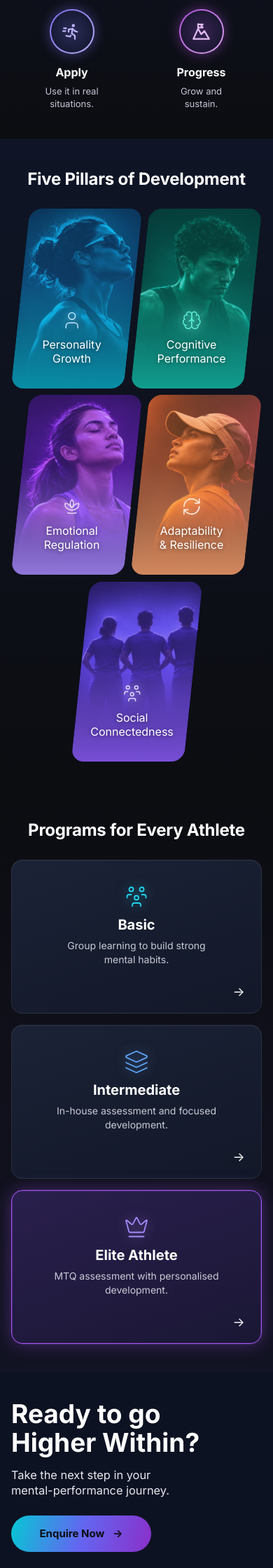
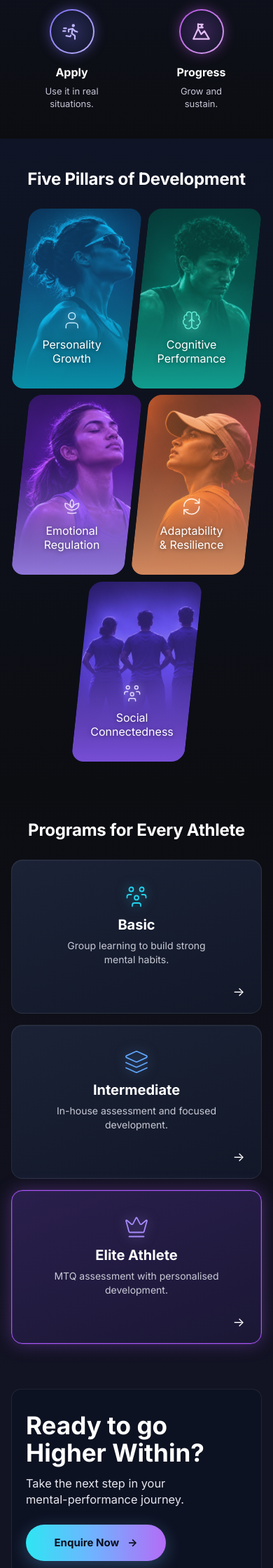
Before and after one commit to ajaypudiyokkada/alphaminds, a Django app: page / in a window 390 px wide. Shown: the part 960-3200 px from the top of the page at 70% size. Run offline with Django 5.2, Linux system fonts and the light colour scheme; parts of the project's set-up code (start-up, migrations or seed data) failed here and were passed over.

Commit message:
feat(landing): global button gradient; closing banner as contained, toned-down card
Co-Authored-By: Claude Sonnet 5.5 <noreply@anthropic.com>

```diff
--- a/backend/core/static/landing/css/overrides.css
+++ b/backend/core/static/landing/css/overrides.css
@@ -217,11 +217,6 @@
 .program-card { padding: clamp(22px, 2.4vw, 28px) clamp(18px, 2vw, 24px); }
 .program-card h3 { font-size: clamp(19px, 1.9vw, 21px); }
 
-.closing-cta { min-height: clamp(235px, 20vw, 300px); }
-.closing-cta > img { object-position: 50% 22%; }       /* keep the athlete in the band */
-.closing-content { min-height: clamp(235px, 20vw, 300px); }
-.closing-content h2 { font-size: clamp(26px, 3vw, 42px); }
-
 /* Programs stack below 1024, each card ≤520px and centred */
 @media (max-width: 1023px) {
   .program-grid { grid-template-columns: 1fr; justify-items: center; }
@@ -329,22 +324,6 @@
   }
   .program-card { min-height: 0; padding-bottom: 56px; }
 
-  /* Closing banner: stacked, athlete stays visible above the text */
-  .closing-cta { min-height: clamp(480px, 128vw, 600px); }
-  .closing-cta > img { object-position: 63% 50%; }
-  .closing-cta::after {
-    background: linear-gradient(180deg, #0b122522 0%, #0b122500 28%, #0b1225cc 60%, #0b1225f2 100%);
-  }
-  .closing-content {
-    min-height: clamp(480px, 128vw, 600px);
-    flex-direction: column;
-    align-items: flex-start;
-    justify-content: flex-end;
-    gap: 18px;
-    padding-block: 28px 32px;
-  }
-  .closing-content p { max-width: 34ch; font-size: 14px; }
-
   /* Footer */
   .footer-inner { flex-direction: column; align-items: flex-start; padding-block: 22px; }
 }
@@ -448,8 +427,7 @@
 @media (min-width: 1024px) {
   .site-header .container,
   .hero .container,
-  .pillars .container,
-  .closing-cta .container { width: calc(100% - 2 * clamp(20px, 4vw, 72px)); }
+  .pillars .container { width: calc(100% - 2 * clamp(20px, 4vw, 72px)); }
 
   .site-header .nav {
     min-height: clamp(68px, 5.5vw, 92px);
@@ -801,52 +779,104 @@
 }
 
 /* ═══════════════════════════════════════════════════════════════════════
-   Closing banner ("Ready to go Higher Within?")
+   Primary buttons — one gradient for every .btn-primary
+   ═══════════════════════════════════════════════════════════════════════ */
+:root { --btn-gradient: linear-gradient(90deg, #2ee6f2 0%, #6cb6ff 45%, #b46cf6 100%); }
+.btn-primary {
+  background: var(--btn-gradient);
+  color: #0b1020;
+  font-weight: 700;
+  box-shadow: 0 6px 24px rgba(108, 182, 255, .30);
+  transition: transform .18s, filter .18s, box-shadow .18s;
+}
+.btn-primary:hover {
+  filter: brightness(1.08);
+  box-shadow: 0 8px 30px rgba(108, 182, 255, .42);
+}
+
+/* ═══════════════════════════════════════════════════════════════════════
+   Closing banner — a contained card with the same edges as the Programs row
    ═══════════════════════════════════════════════════════════════════════ */
 .closing-cta {
-  min-height: clamp(340px, 31vw, 580px);                         /* ≈ width ÷ 3.2 */
+  min-height: 0;
+  overflow: visible;
+  background: #121323;                                          /* continues the Programs section background */
+  padding: clamp(24px, 3vw, 48px) 0 clamp(40px, 4.4vw, 72px);
+}
+.closing-cta::after { content: none; }                           /* main.css full-bleed overlay is not used any more */
+
+.cta-card {
+  --card-pad: clamp(18px, 2vw, 28px);                            /* = Programs card horizontal padding */
+  position: relative;
+  isolation: isolate;
+  overflow: hidden;
+  border-radius: 18px;
+  border: 1px solid rgba(255, 255, 255, .08);
   background: #1b1b35;
+  width: 100%;                                                   /* definite width: min-height must not widen the card via the aspect ratio */
+  aspect-ratio: 3.2 / 1;                                         /* ≈ card width ÷ 3.2 */
+  min-height: 300px;
+  container-type: inline-size;                                   /* type scales with the card width */
 }
-.closing-cta > img {
+.cta-card > img {
+  position: absolute;
+  inset: 0;
+  z-index: 0;
+  width: 100%;
+  height: 100%;
+  max-width: none;
   object-fit: cover;
-  object-position: 50% 60%;                                      /* full athlete + peak, sky above */
-  filter: brightness(1.15) saturate(1.2);
+  object-position: 50% 60%;
+  filter: brightness(.95) saturate(.8) contrast(1.05);          /* dusky, nothing neon */
 }
-/* Lighter overlay: the right half shows the sunset at full brightness */
-.closing-cta::after {
-  background: linear-gradient(90deg, rgba(11, 18, 37, .82) 0%, rgba(11, 18, 37, .55) 30%, rgba(11, 18, 37, 0) 55%);
+.cta-card::before {                                              /* muted navy-violet tint over the whole image */
+  content: "";
+  position: absolute;
+  inset: 0;
+  z-index: 1;
+  background: rgba(24, 26, 64, .28);
+}
+.cta-card::after {                                               /* left overlay for the text */
+  content: "";
+  position: absolute;
+  inset: 0;
+  z-index: 1;
+  background: linear-gradient(90deg, rgba(14, 20, 42, .88) 0%, rgba(14, 20, 42, .6) 32%, rgba(14, 20, 42, 0) 58%);
 }
 
-/* Heading + subtitle on the left, button on the right, aligned with the subtitle row */
-.closing-cta .closing-content {
-  min-height: clamp(340px, 31vw, 580px);
+/* Heading + subtitle on the left, button on the right (on the subtitle's row) */
+.cta-card .closing-content {
+  position: absolute;
+  inset: 0;
+  z-index: 2;
+  min-height: 0;
+  padding: 0 var(--card-pad);
   display: grid;
   grid-template-columns: minmax(0, 1fr) auto;
   grid-template-rows: auto auto;
   align-content: center;
-  row-gap: 0;                                                    /* main.css sets gap: 24px; the heading-to-subtitle gap is the 16px margin */
+  align-items: center;
+  row-gap: 0;
   column-gap: clamp(16px, 2vw, 32px);
-  align-items: center;
-  justify-content: stretch;
 }
-.closing-cta .closing-content > div { display: contents; }     /* h2 and p become grid items */
-.closing-cta .closing-content h2 {
+.cta-card .closing-content > div { display: contents; }
+.cta-card .closing-content h2 {
   grid-column: 1; grid-row: 1;
   margin: 0;
-  font-size: clamp(34px, 4.2vw, 68px);
+  font-size: clamp(26px, 4.3cqw, 62px);                          /* "Higher Within?" ≈ 31% of the card width */
   font-weight: 700;
   line-height: 1.1;
 }
-.closing-cta .closing-content p {
+.cta-card .closing-content p {
   grid-column: 1; grid-row: 2;
   max-width: none;
   margin: 16px 0 0;
-  font-size: clamp(16px, 1.6vw, 26px);
+  font-size: clamp(14px, 1.64cqw, 24px);
   line-height: 1.4;
   color: #e6e6ef;
 }
-.closing-cta .closing-content .btn {
-  grid-column: 2; grid-row: 2;                                 /* same row as the subtitle, lower than centre */
+.cta-card .closing-content .btn {
+  grid-column: 2; grid-row: 2;
   justify-self: end;
   align-self: center;
   margin-top: 16px;
@@ -854,40 +884,45 @@
   min-width: clamp(200px, 19vw, 300px);
   padding-inline: clamp(24px, 2.4vw, 40px);
   font-size: clamp(15px, 1.3vw, 20px);
-  font-weight: 700;
   white-space: nowrap;
 }
 
 /* Tablet: shift the photo so the athlete stays clear of the button */
 @media (min-width: 768px) and (max-width: 1023px) {
-  .closing-cta > img { object-position: 85% 60%; }
+  .cta-card > img { object-position: 85% 60%; }
 }
 
-/* Mobile <768: text on top, button below, bright photo (athlete visible) underneath */
+/* Mobile <768: card with 16px side margins, text on top, button below, photo underneath */
 @media (max-width: 767px) {
-  .closing-cta {
+  .closing-cta { padding-top: 24px; }
+  .cta-card {
+    --card-pad: 20px;
+    --img-h: clamp(240px, 66vw, 380px);
     display: flex;
     flex-direction: column;
+    aspect-ratio: auto;
     min-height: 420px;
+    border-radius: 14px;
     background: #0d1222;
   }
-  .closing-cta::after { display: none; }
-  .closing-cta .closing-content {
+  .cta-card::after { display: none; }
+  .cta-card::before { inset: auto 0 0 0; height: var(--img-h); }   /* tint only over the photo */
+  .cta-card .closing-content {
+    position: relative;
+    inset: auto;
     order: 1;
-    min-height: 0;
     display: block;
-    padding-block: 40px 24px;
+    padding: 32px var(--card-pad) 24px;
   }
-  .closing-cta .closing-content > div { display: block; }
-  .closing-cta .closing-content h2 { font-size: clamp(34px, 9.5vw, 48px); }
-  .closing-cta .closing-content p { max-width: none; font-size: clamp(16px, 4.2vw, 20px); margin-top: 14px; }
-  .closing-cta .closing-content .btn { margin-top: 24px; min-height: 52px; min-width: 200px; }
-  .closing-cta > img {
+  .cta-card .closing-content > div { display: block; }
+  .cta-card .closing-content h2 { font-size: clamp(30px, 9vw, 44px); }
+  .cta-card .closing-content p { font-size: clamp(16px, 4.2vw, 20px); margin-top: 14px; }
+  .cta-card .closing-content .btn { margin-top: 24px; min-height: 52px; min-width: 200px; }
+  .cta-card > img {
     order: 2;
     position: relative;
     inset: auto;
-    width: 100%;
-    height: clamp(240px, 66vw, 380px);
+    height: var(--img-h);
     object-position: 63% 55%;
     -webkit-mask-image: linear-gradient(to bottom, transparent 0, #000 22%);
     mask-image: linear-gradient(to bottom, transparent 0, #000 22%);
--- a/backend/templates/landing/index.html
+++ b/backend/templates/landing/index.html
@@ -264,9 +264,11 @@
 
     <!-- CLOSING CTA -->
     <section id="enquire" class="closing-cta">
+      <div class="container">
+        <div class="cta-card">
           <img src="{% static 'landing/images/cta-landscape.webp' %}"
                alt="Athlete standing on a mountain ridge at sunrise" onerror="this.style.display='none'">
-      <div class="container closing-content">
+          <div class="closing-content">
             <div>
               <h2>Ready to go<br>Higher Within?</h2>
               <p>Take the next step in your<br>mental-performance journey.</p>
@@ -274,6 +276,8 @@
             <a class="btn btn-primary" href="{% url 'login' %}">
               Enquire Now <span aria-hidden="true">→</span>
             </a>
+          </div>
+        </div>
       </div>
     </section>
   </main>
```
Lines whose indentation alone changed are shown as unchanged.
